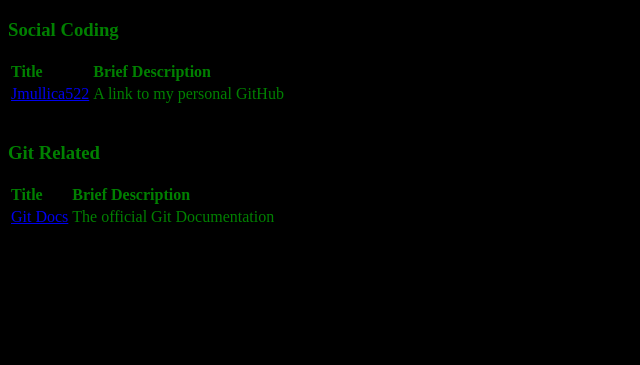
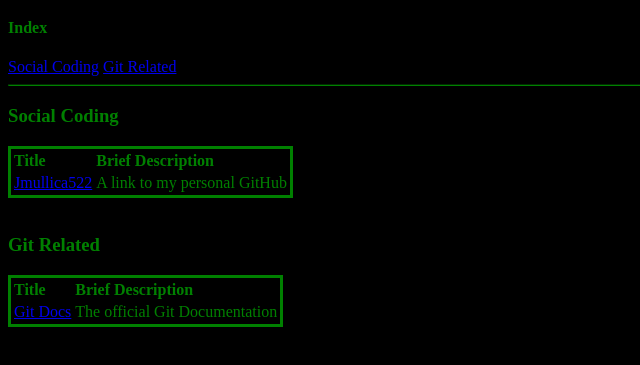
Before and after one commit to Jmullica522/bookMarks, a plain HTML site: page index.html in a window 1280 px wide. Shown: the part 61-426 px from the top of the page, without its empty margins (0-640 px from the left). Drawn offline with Linux system fonts and the light colour scheme.

Commit message:
I forget how much I added...

```diff
--- a/index.html
+++ b/index.html
@@ -5,28 +5,27 @@
 <link rel="stylesheet" href="style.css">
 </head>
 <body>
-<h1>Bookmarks</h1>
+<h1 id="top">Bookmarks</h1>
+<div>
+<h4>Index</h4>
+  <a href="#socialCode">Social Coding</a>
+  <a href="#gitStuff">Git Related</a>
+</div>
+<hr>
 <div class="linkSection">
-<h3>Social Coding</h3>
-<TABLE clas="linkTable">
-  <TR>
-  <TD><b>Title</b>
+<h3 id="socialCode">Social Coding</h3>
+<TABLE class="linkTable">
+  <TR><TD><b>Title</b>
   <TD><b>Brief Description</b>
-  <TR>
-  <TD><a href="https://github.com/jmullica522">Jmullica522</a>
-  <TD>A link to my personal GitHub
+  <TR><TD><a href="https://github.com/jmullica522">Jmullica522</a><TD>A link to my personal GitHub
 </TABLE>
 </div>
 <br>
 <div>
-<h3>Git Related</h3>
-<TABLE clas="linkTable">
-  <TR>
-  <TD><b>Title</b>
-  <TD><b>Brief Description</b>
-  <TR>
-  <TD><a href="git-scm.com/doc">Git Docs</a>
-  <TD>The official Git Documentation
+<h3 id="gitStuff">Git Related</h3>
+<TABLE class="linkTable">
+  <TR><TD><b>Title</b><TD><b>Brief Description</b>
+  <TR><TD><a href="git-scm.com/doc">Git Docs</a><TD>The official Git Documentation
 </TABLE>
 </div>
 <script src=""></script>
--- a/style.css
+++ b/style.css
@@ -2,6 +2,12 @@ body {
   background-color: black;
   color: green;
 }
+hr{
+  border-color: green;
+}
 .linkTable {
+  border-style: solid;
+  border-color: green;
+  border-size: 10px;
 
 }
```
